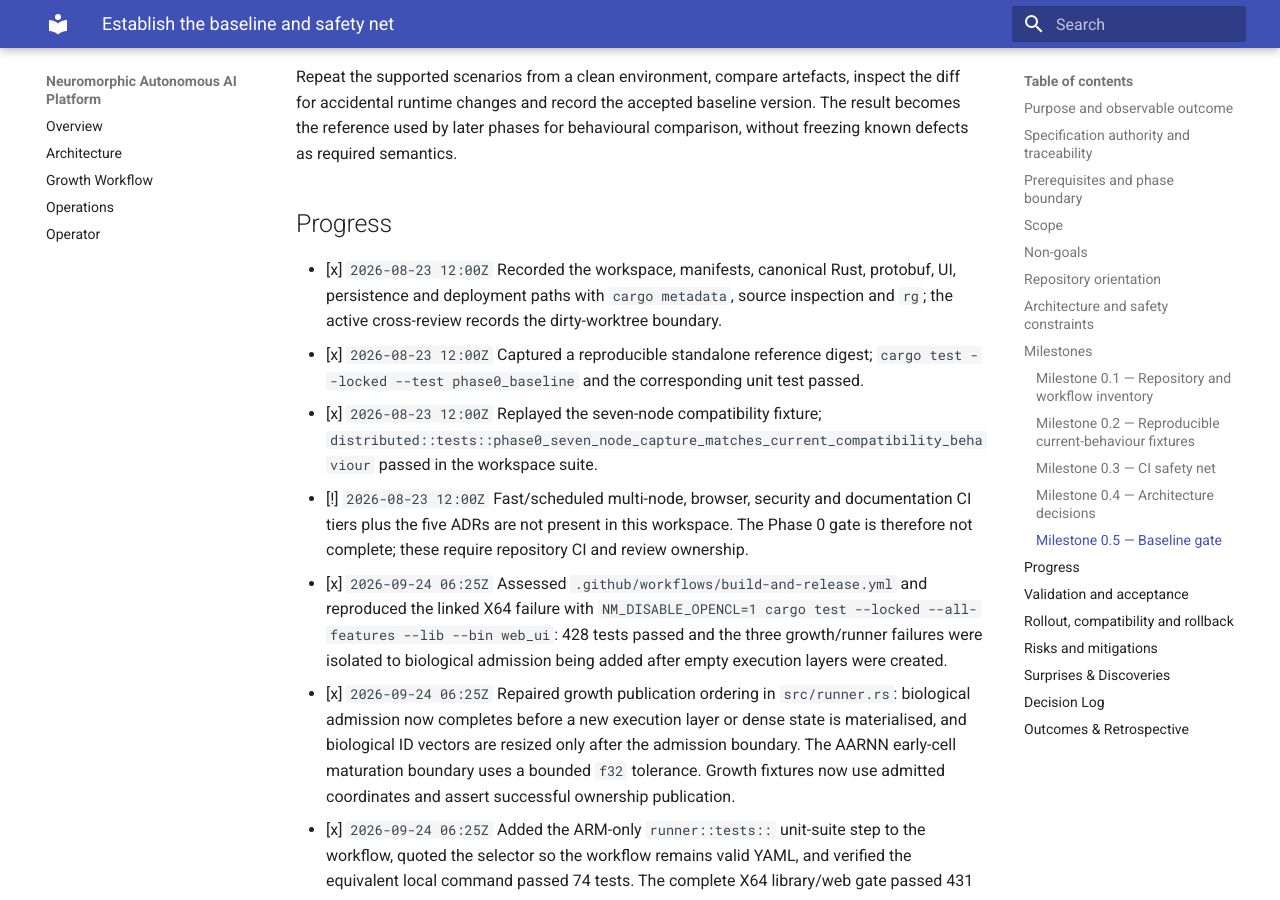
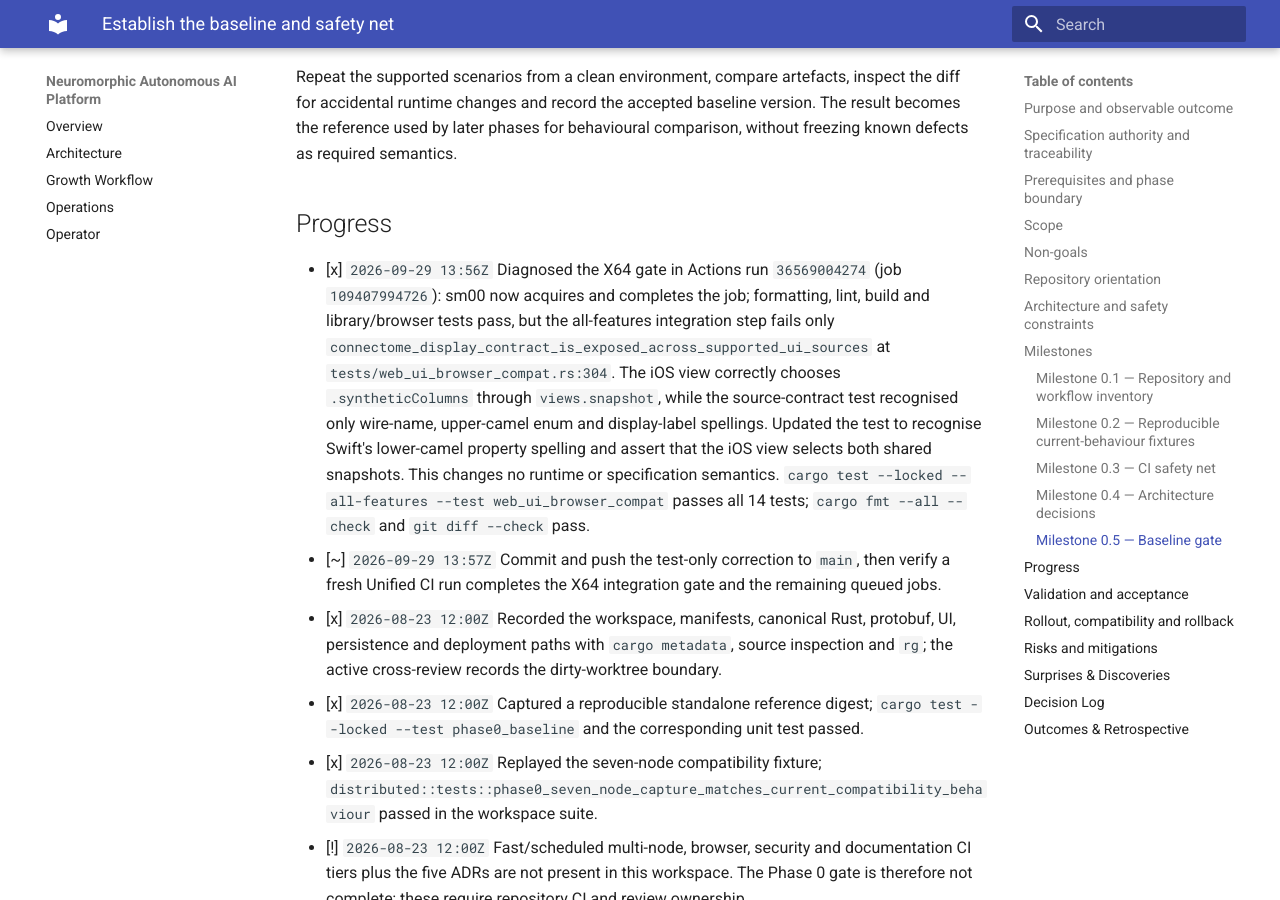
Before and after one commit to neuralmimicry/aarnn_rust, an MkDocs documentation site: the page built from docs/execplans/phase-00-baseline.md, in a window 1280 px wide and 900 px high, scrolled down 3334 px. Built offline with MkDocs 1.6.1 and Material for MkDocs 9.7.7, drawn with Linux system fonts in a browser that asks for light colours; some of the changed text lies outside the part shown.

Commit message:
test: recognize iOS synthetic display property

```diff
--- a/docs/execplans/phase-00-baseline.md
+++ b/docs/execplans/phase-00-baseline.md
@@ -70,6 +70,23 @@ Create ADRs for superdense logical time, precise event-stage ownership, per-vari
 Repeat the supported scenarios from a clean environment, compare artefacts, inspect the diff for accidental runtime changes and record the accepted baseline version. The result becomes the reference used by later phases for behavioural comparison, without freezing known defects as required semantics.
 
 ## Progress
+
+- [x] `2026-09-29 13:56Z` Diagnosed the X64 gate in Actions run
+  `36569004274` (job `109407994726`): sm00 now acquires and completes the job;
+  formatting, lint, build and library/browser tests pass, but the all-features
+  integration step fails only
+  `connectome_display_contract_is_exposed_across_supported_ui_sources` at
+  `tests/web_ui_browser_compat.rs:304`. The iOS view correctly chooses
+  `.syntheticColumns` through `views.snapshot`, while the source-contract test
+  recognised only wire-name, upper-camel enum and display-label spellings.
+  Updated the test to recognise Swift's lower-camel property spelling and
+  assert that the iOS view selects both shared snapshots. This changes no
+  runtime or specification semantics. `cargo test --locked --all-features
+  --test web_ui_browser_compat` passes all 14 tests;
+  `cargo fmt --all --check` and `git diff --check` pass.
+- [~] `2026-09-29 13:57Z` Commit and push the test-only correction to `main`, then
+  verify a fresh Unified CI run completes the X64 integration gate and the
+  remaining queued jobs.
 
 - [x] `2026-08-23 12:00Z` Recorded the workspace, manifests, canonical Rust,
   protobuf, UI, persistence and deployment paths with `cargo metadata`, source
@@ -212,6 +229,13 @@ Webots Containerfile. Its equivalent bytecode-compilation/removal operation is
 now expressed as a Python `-c` command; both native architectures must pass
 before publication.
 
+The 2026-09-29 Unified CI X64 job reached integration tests after the sm00
+runner recovered. Its only failure was a source-contract assertion that omitted
+Swift's lower-camel `syntheticColumns` spelling. The iOS view already selected
+the shared synthetic and anatomical snapshots; the test now checks those
+bindings directly rather than treating a naming-style difference as a missing
+display mode.
+
 ## Decision Log
 
 - Initial decision: Phase 0 is observational and must not repair known distributed defects. Authority: Section 20.1.
@@ -235,6 +259,11 @@ before publication.
 - `2026-09-28` Keep the Webots Containerfile build step compatible with Podman
   by avoiding BuildKit-only heredoc syntax while preserving the bytecode-only
   package transformation.
+- `2026-09-29` Preserve the iOS display contract and extend the cross-product
+  source test to recognise its existing lower-camel Swift property spelling;
+  explicitly assert the iOS view selects both shared display snapshots.
+  Authority: Phase 0's CI safety net and unchanged cross-product display
+  contract.
 
 ## Outcomes & Retrospective
 
```
Also changed, not shown: 1 other file.
